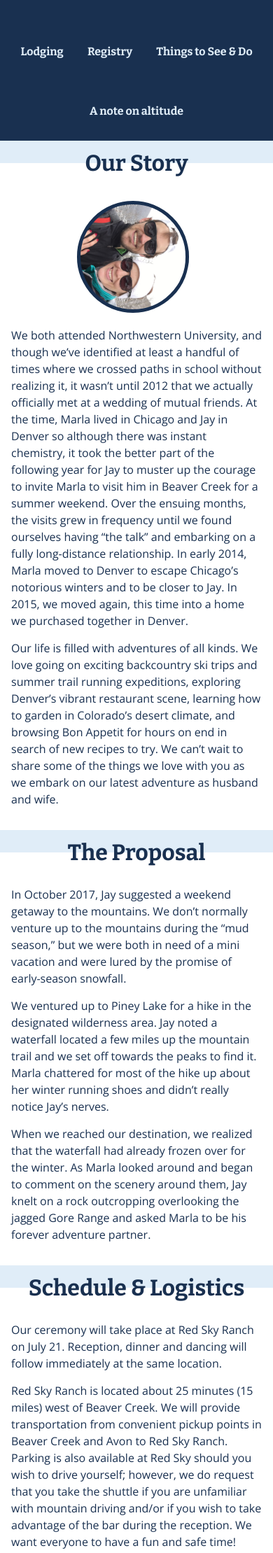
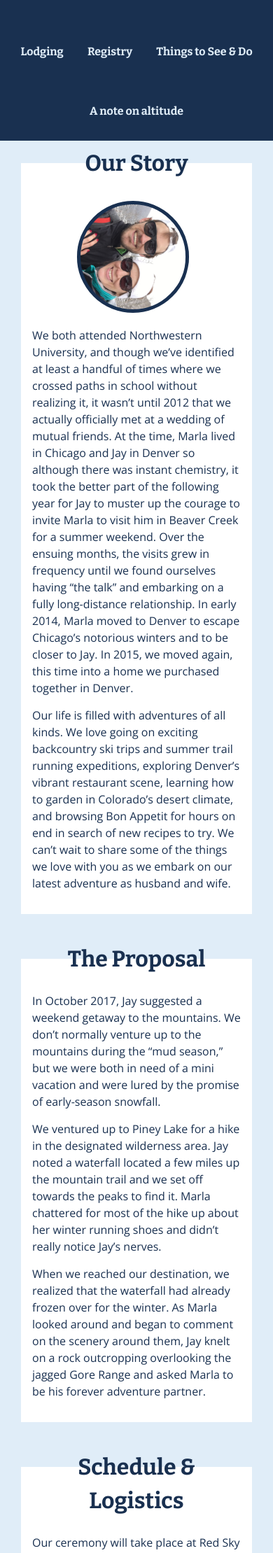
Before and after one commit to jayzes/wedding-website, a Jekyll site: the page built from index.md, in a window 390 px wide. Shown: the part 1039-3258 px from the top of the page at 70% size. Built offline with Jekyll 4.4.1, drawn with Linux system fonts in a browser that asks for light colours; some web fonts are replaced.

Commit message:
Fix nav jump heights & responsivity

```diff
--- a/_layouts/home.html
+++ b/_layouts/home.html
@@ -9,14 +9,14 @@
   {% assign sections = site.sections | sort: 'order' %}
   {% if sections.size > 0 %}
     {% for section in sections %}
-      <section class="page-section jumptarget" id="{{ section.slug }}">
-        <div class="wrapper">
+      <div class="wrapper jumptarget" id="{{ section.slug }}">
+        <section class="page-section">
           <h2 class="section-title">{{ section.title }}</h2>
           <div class="section-content">
             {{ section.content }}
           </div>
-        </div>
-      </section>
+        </section>
+      </div>
     {% endfor %}
   {% endif %}
 </div>
--- a/_sass/base.scss
+++ b/_sass/base.scss
@@ -121,6 +121,26 @@
 }
 
 /**
+ * Wrapper
+ */
+.wrapper {
+  max-width: -webkit-calc(#{$content-width} - (#{$spacing-unit} * 2));
+  max-width:         calc(#{$content-width} - (#{$spacing-unit} * 2));
+  margin-right: auto;
+  margin-left: auto;
+  padding-right: $spacing-unit;
+  padding-left: $spacing-unit;
+  @extend %clearfix;
+
+  @include media-query($on-laptop) {
+    max-width: -webkit-calc(#{$content-width} - (#{$spacing-unit}));
+    max-width:         calc(#{$content-width} - (#{$spacing-unit}));
+    padding-right: $spacing-unit / 2;
+    padding-left: $spacing-unit / 2;
+  }
+}
+
+/**
  * Clearfix
  */
 %clearfix:after {
--- a/_sass/section.scss
+++ b/_sass/section.scss
@@ -1,14 +1,14 @@
 .page-section {
   margin: 2em auto;
   padding: 1em;
-  background-color: lighten($background-color, 20%)
+  background-color: lighten($background-color, 20%);
 }
 
 .jumptarget::before {
   content:"";
   display: block;
-  height: 500px; /* fixed header height*/
-  margin-top: -500px; /* negative fixed header height */
+  height: 6em; /* fixed header height*/
+  margin-top: -6em; /* negative fixed header height */
   visibility: hidden;
   pointer-events: none;
 }
@@ -25,5 +25,5 @@
 }
 
 .section-content {
-  margin: 1em 0
+  margin: 1em 0;
 }
```
